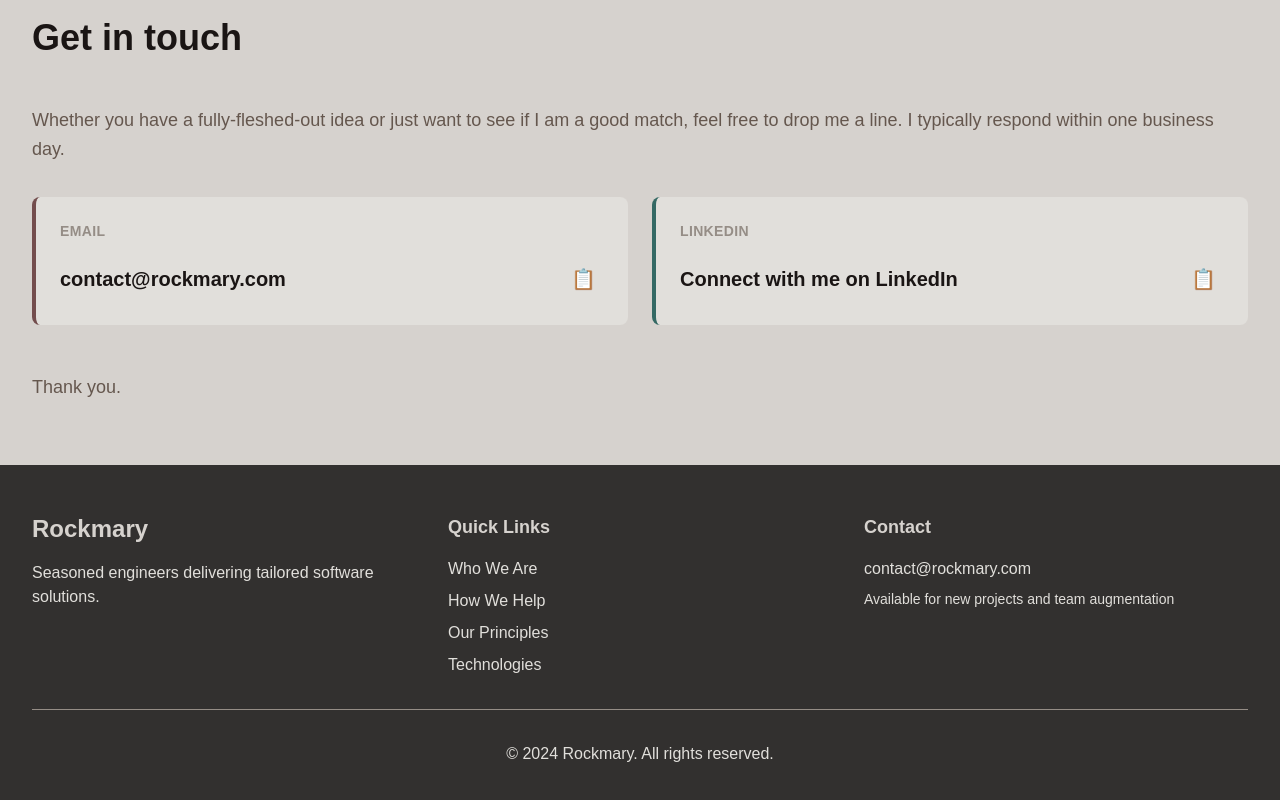
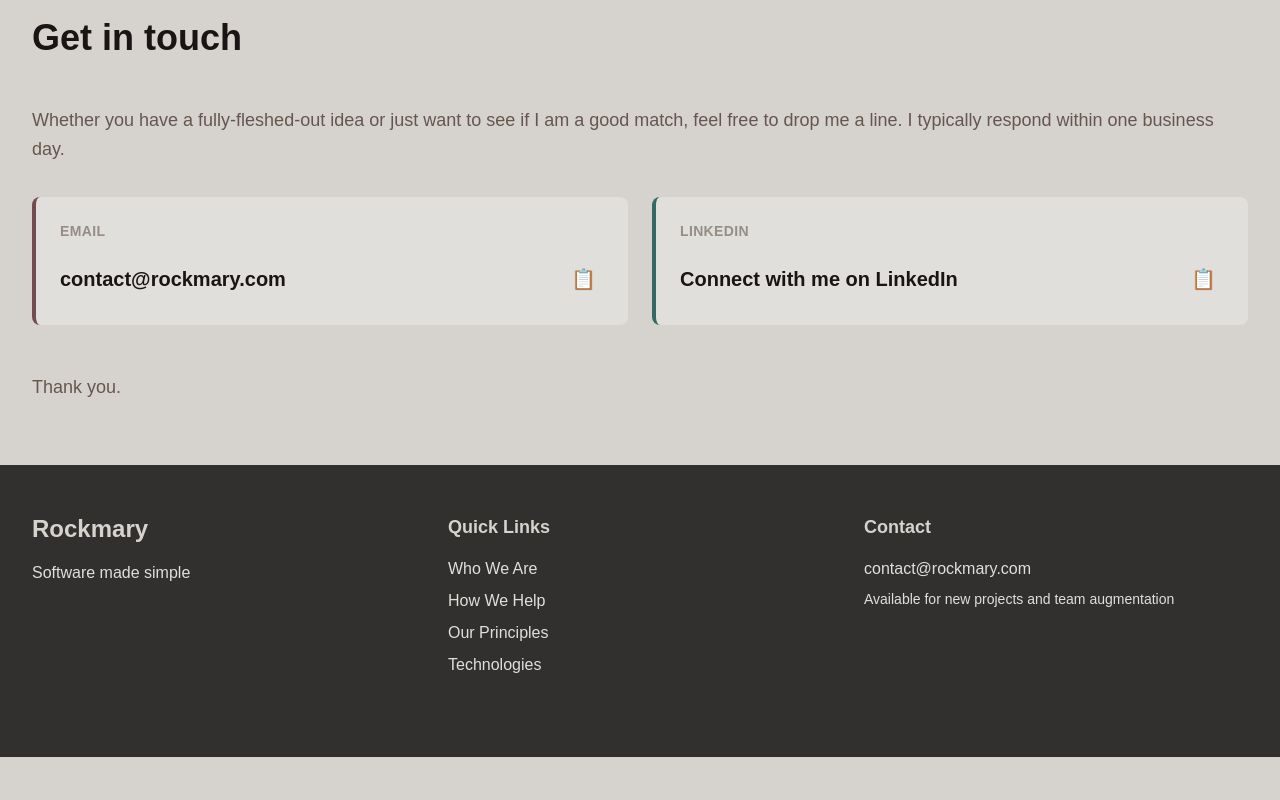
Before and after one commit to pablopenna/rockmary, a Next.js app: page / in a window 1280 px wide. Shown: the part 3457-4257 px from the top of the page. After the commit the page ends 4214 px from the top, so only its background shows below. Built offline with nearby package versions, Linux system fonts and the light colour scheme.

Commit message:
refactor: small text changes

```diff
--- a/src/app/components/Footer.tsx
+++ b/src/app/components/Footer.tsx
@@ -6,7 +6,7 @@
           <div>
             <h3 className="text-2xl font-bold mb-4">Rockmary</h3>
             <p className="text-base-two">
-              Seasoned engineers delivering tailored software solutions.
+              Software made simple
             </p>
           </div>
           <div>
@@ -28,9 +28,6 @@
             <p className="text-base-two text-sm">Available for new projects and team augmentation</p>
           </div>
         </div>
-        <div className="border-t border-contrast-three pt-8 text-center text-base-two">
-          <p>&copy; 2024 Rockmary. All rights reserved.</p>
-        </div>
       </div>
     </footer>
   );
--- a/src/app/layout.tsx
+++ b/src/app/layout.tsx
@@ -13,8 +13,8 @@
 });
 
 export const metadata: Metadata = {
-  title: "Rockmary - Software Development Services",
-  description: "Seasoned engineers delivering tailored software solutions for your business challenges.",
+  title: "Rockmary",
+  description: "Software made simple",
 };
 
 export default function RootLayout({
```
